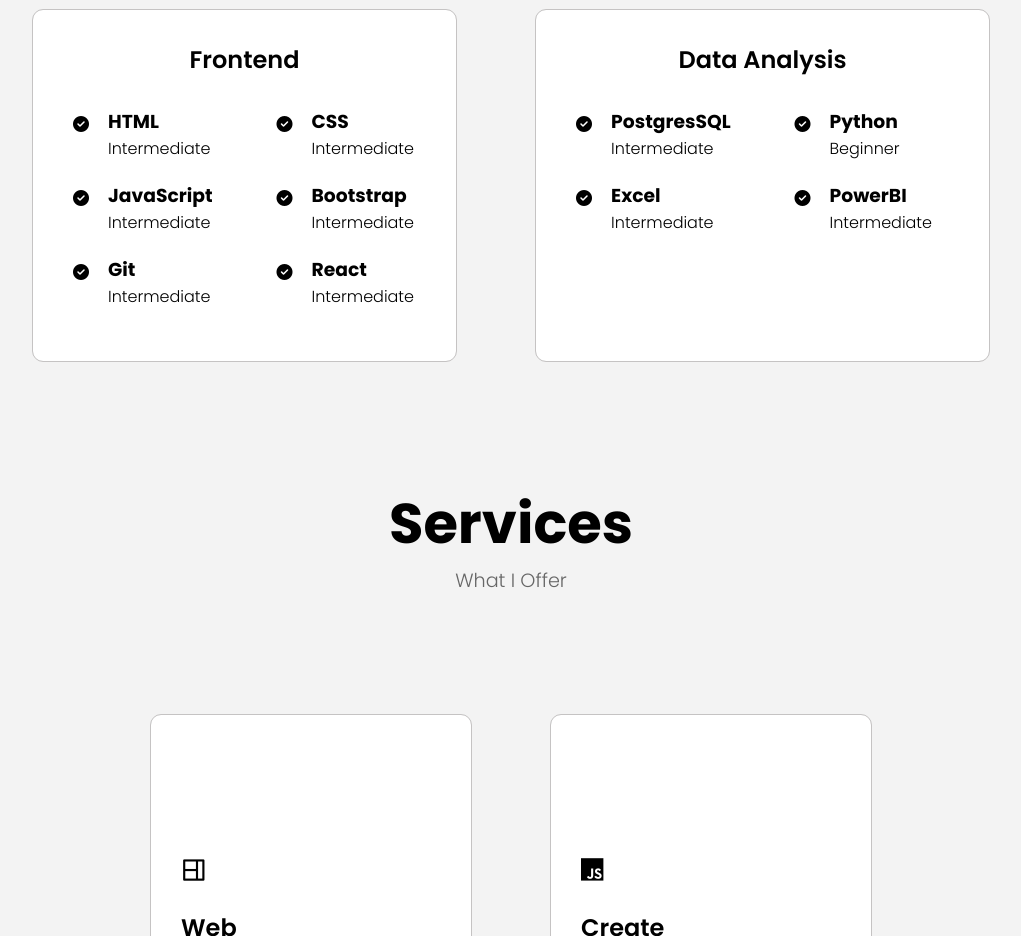
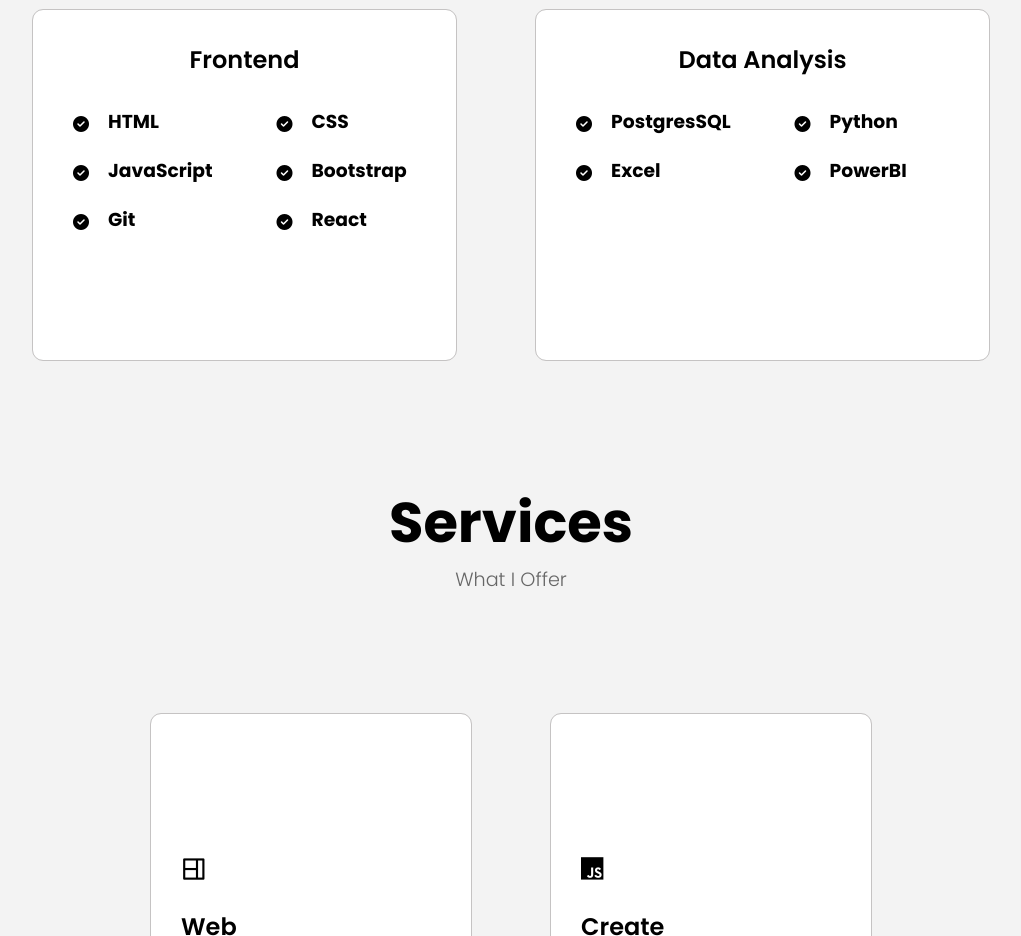
Before and after one commit to AHADEF2000/Ahmed_Hadef_Website, a React (Vite) app: page / in a window 1280 px wide. Shown: the part 1680-2616 px from the top of the page, without its empty margins (129-1150 px from the left). Built offline with nearby package versions, Linux system fonts and the light colour scheme.

Commit message:
I removed the level for the skills

```diff
--- a/src/Components/skills/Frontend.jsx
+++ b/src/Components/skills/Frontend.jsx
@@ -10,7 +10,7 @@
                         </div>
                         <div className="skill-info">
                             <h3>HTML</h3>
-                            <p>Intermediate</p>
+
                         </div>
                     </div>
                     <div className="skill">
@@ -20,7 +20,7 @@
                         </div>
                         <div className="skill-info">
                             <h3>CSS</h3>
-                            <p>Intermediate</p>
+
                         </div>
                     </div>
                     <div className="skill">
@@ -30,7 +30,7 @@
                         </div>
                         <div className="skill-info">
                             <h3>JavaScript</h3>
-                            <p>Intermediate</p>
+
                         </div>
                     </div>
                     <div className="skill">
@@ -40,7 +40,7 @@
                         </div>
                         <div className="skill-info">
                             <h3>Bootstrap</h3>
-                            <p>Intermediate</p>
+
                         </div>
                     </div>
                     <div className="skill">
@@ -50,7 +50,7 @@
                         </div>
                         <div className="skill-info">
                             <h3>Git</h3>
-                            <p>Intermediate</p>
+
                         </div>
                     </div>
                     <div className="skill">
@@ -59,7 +59,7 @@
                         </div>
                         <div className="skill-info">
                             <h3>React</h3>
-                            <p>Intermediate</p>
+
                         </div>
                     </div>
                 </div>
--- a/src/Components/skills/Other.jsx
+++ b/src/Components/skills/Other.jsx
@@ -11,7 +11,6 @@
                         </div>
                         <div className="skill-info">
                             <h3>PostgresSQL</h3>
-                            <p>Intermediate</p>
                         </div>
                     </div>
                     <div className="skill">
@@ -21,7 +20,6 @@
                         </div>
                         <div className="skill-info">
                             <h3>Python</h3>
-                            <p>Beginner</p>
                         </div>
                     </div>
                     <div className="skill">
@@ -31,7 +29,7 @@
                         </div>
                         <div className="skill-info">
                             <h3>Excel</h3>
-                            <p>Intermediate</p>
+
                         </div>
                     </div>
                     <div className="skill">
@@ -40,7 +38,7 @@
                         </div>
                         <div className="skill-info">
                             <h3>PowerBI</h3>
-                            <p>Intermediate</p>
+
                         </div>
                     </div>
                 </div>
```
